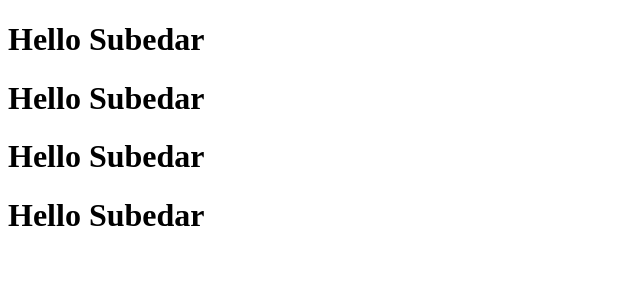
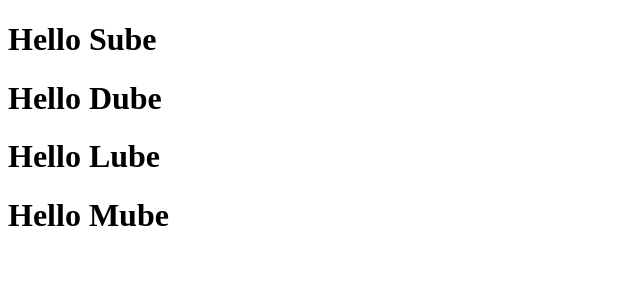
Before and after one commit to SUBE007/ReactSelfLearning, a React (Create React App) app: page / in a window 1280 px wide. Shown: the top 300 px of the page, without its empty margins (0-640 px from the left). Built offline with nearby package versions, Linux system fonts and the light colour scheme.

Commit message:
[SUBE007]Refactored One Component by using Function component with props multiple component sube dube mube lube

```diff
--- a/src/App.js
+++ b/src/App.js
@@ -4,10 +4,10 @@
  const App =()=>{
    return(
      <div>
-       <Student />
-       <Student />
-       <Student />
-       <Student />
+       <Student name="Sube" />
+       <Student name="Dube" />
+       <Student name="Lube" />
+       <Student name="Mube" />
       </div>
    );
  };
--- a/src/Student.js
+++ b/src/Student.js
@@ -1,7 +1,7 @@
 import React from "react";
 
- const Student =() => {
-       return <h1>Hello Subedar</h1> ;
+ const Student = (props) => {
+       return <h1>Hello {props.name}</h1> ;
  };
 
 
```
